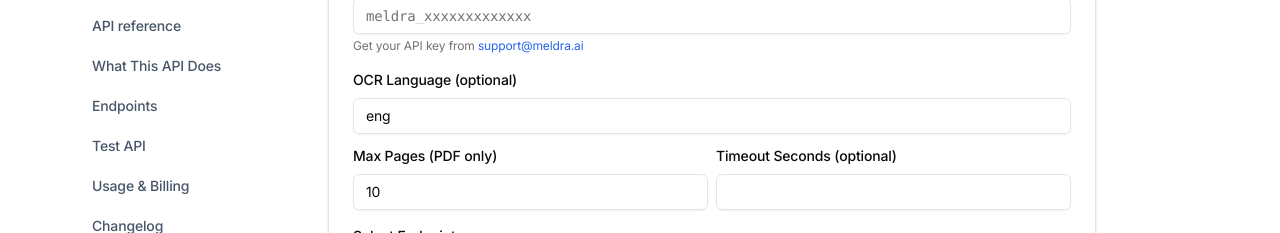
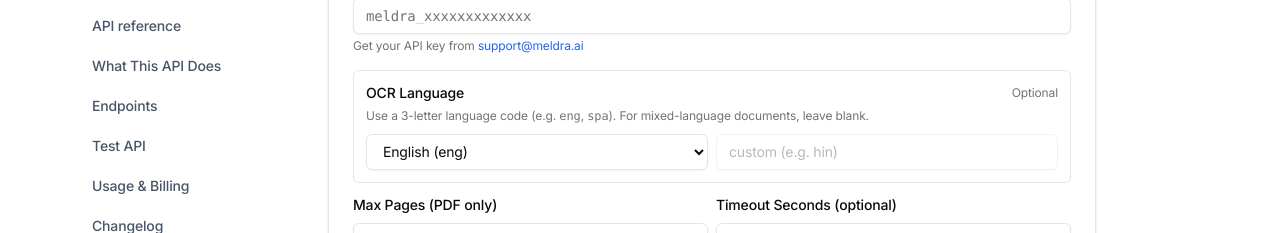
Before and after one commit to SumitAG008/insightsheet, a React (Vite) app: page /Developers in a window 1280 px wide. Both pictures are taken after a click on the button 893 px from the left and 1807 px from the top of the page. Shown: the part 1591-1824 px from the top of the page. Built offline with nearby package versions, Linux system fonts and the light colour scheme; no server answers.

Commit message:
Improve OCR language UX and relax support assistant refusals

```diff
--- a/src/components/ApiTestingConsole.jsx
+++ b/src/components/ApiTestingConsole.jsx
@@ -132,6 +132,8 @@ export default function ApiTestingConsole() {
   const [excelOpsReturnMode, setExcelOpsReturnMode] = useState('preview');
   const [excelOpsPreviewLimit, setExcelOpsPreviewLimit] = useState('50');
   const [pdfDocMode, setPdfDocMode] = useState('auto');
+  const [ocrLangPreset, setOcrLangPreset] = useState('eng');
+  const [ocrLangCustom, setOcrLangCustom] = useState('');
   const [ocrLang, setOcrLang] = useState('eng');
   const [ocrPdfMode, setOcrPdfMode] = useState('searchable');
   const [ocrMaxPages, setOcrMaxPages] = useState('10');
@@ -441,14 +443,52 @@ export default function ApiTestingConsole() {
 
         {(selectedEndpoint.id === 'ocr-to-doc' || selectedEndpoint.id === 'ocr-to-pdf') && (
           <div className="space-y-3">
-            <div>
-              <label className="text-sm font-medium mb-2 block">OCR Language (optional)</label>
-              <Input
-                type="text"
-                placeholder="eng"
-                value={ocrLang}
-                onChange={(e) => setOcrLang(e.target.value)}
-              />
+            <div className="rounded-md border border-input bg-transparent p-3">
+              <div className="flex items-center justify-between gap-2">
+                <label className="text-sm font-medium">OCR Language</label>
+                <span className="text-xs text-muted-foreground">Optional</span>
+              </div>
+              <p className="text-xs text-muted-foreground mt-1">
+                Use a 3-letter language code (e.g. <span className="font-mono">eng</span>, <span className="font-mono">spa</span>). For mixed-language documents, leave blank.
+              </p>
+              <div className="mt-2 grid grid-cols-1 md:grid-cols-2 gap-2">
+                <select
+                  value={ocrLangPreset}
+                  onChange={(e) => {
+                    const v = e.target.value;
+                    setOcrLangPreset(v);
+                    if (v === 'custom') {
+                      setOcrLang('');
+                    } else {
+                      setOcrLang(v);
+                    }
+                  }}
+                  className="flex h-9 w-full rounded-md border border-input bg-transparent px-3 py-1 text-base shadow-sm transition-colors focus-visible:outline-none focus-visible:ring-1 focus-visible:ring-ring disabled:cursor-not-allowed disabled:opacity-50 md:text-sm"
+                >
+                  <option value="">Auto / Blank</option>
+                  <option value="eng">English (eng)</option>
+                  <option value="spa">Spanish (spa)</option>
+                  <option value="fra">French (fra)</option>
+                  <option value="deu">German (deu)</option>
+                  <option value="ita">Italian (ita)</option>
+                  <option value="por">Portuguese (por)</option>
+                  <option value="nld">Dutch (nld)</option>
+                  <option value="custom">Custom code…</option>
+                </select>
+                <Input
+                  type="text"
+                  placeholder="custom (e.g. hin)"
+                  value={ocrLangCustom}
+                  onChange={(e) => {
+                    const v = e.target.value;
+                    setOcrLangCustom(v);
+                    if ((ocrLangPreset || '') === 'custom') {
+                      setOcrLang(v);
+                    }
+                  }}
+                  disabled={(ocrLangPreset || '') !== 'custom'}
+                />
+              </div>
             </div>
             {selectedEndpoint.id === 'ocr-to-pdf' && (
               <div>
```
Also changed, not shown: 1 other file (tests, documents, lock files or other folders).
